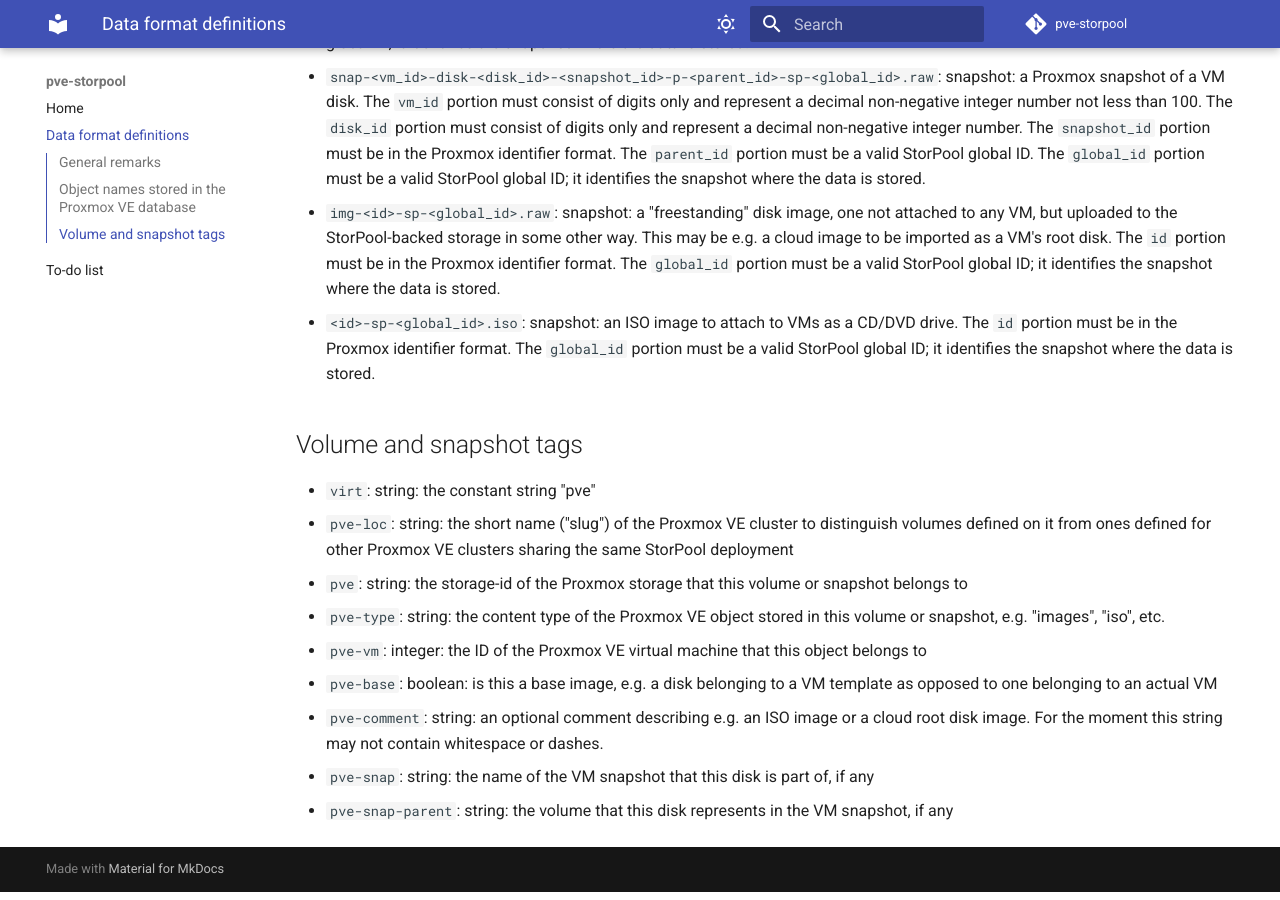
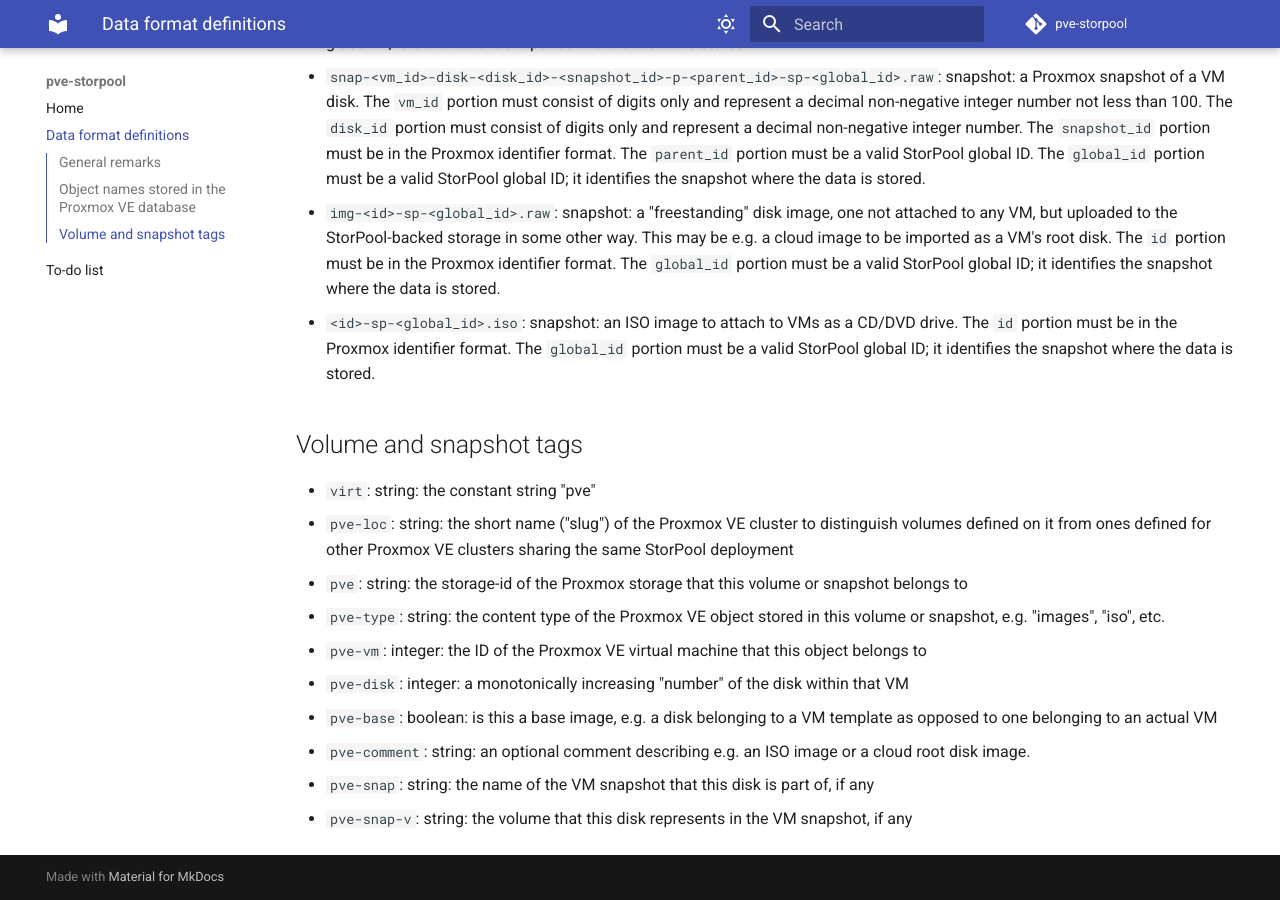
Before and after one commit to storpool/pve-storpool, an MkDocs documentation site: the page built from docs/data.md, in a window 1280 px wide and 900 px high, scrolled down 613 px. Built offline with MkDocs 1.6.1 and Material for MkDocs 9.7.7, drawn with Linux system fonts in a browser that asks for light colours; comment, search, counter and statistics services are not loaded.

Commit message:
data-formats: tag updates

```diff
--- a/docs/data.md
+++ b/docs/data.md
@@ -60,10 +60,10 @@
 - `pve-type`: string: the content type of the Proxmox VE object stored in this volume or
   snapshot, e.g. "images", "iso", etc.
 - `pve-vm`: integer: the ID of the Proxmox VE virtual machine that this object belongs to
+- `pve-disk`: integer: a monotonically increasing "number" of the disk within that VM
 - `pve-base`: boolean: is this a base image, e.g. a disk belonging to a VM template as
   opposed to one belonging to an actual VM
 - `pve-comment`: string: an optional comment describing e.g. an ISO image or a cloud
   root disk image.
-  For the moment this string may not contain whitespace or dashes.
 - `pve-snap`: string: the name of the VM snapshot that this disk is part of, if any
-- `pve-snap-parent`: string: the volume that this disk represents in the VM snapshot, if any
+- `pve-snap-v`: string: the volume that this disk represents in the VM snapshot, if any
```
